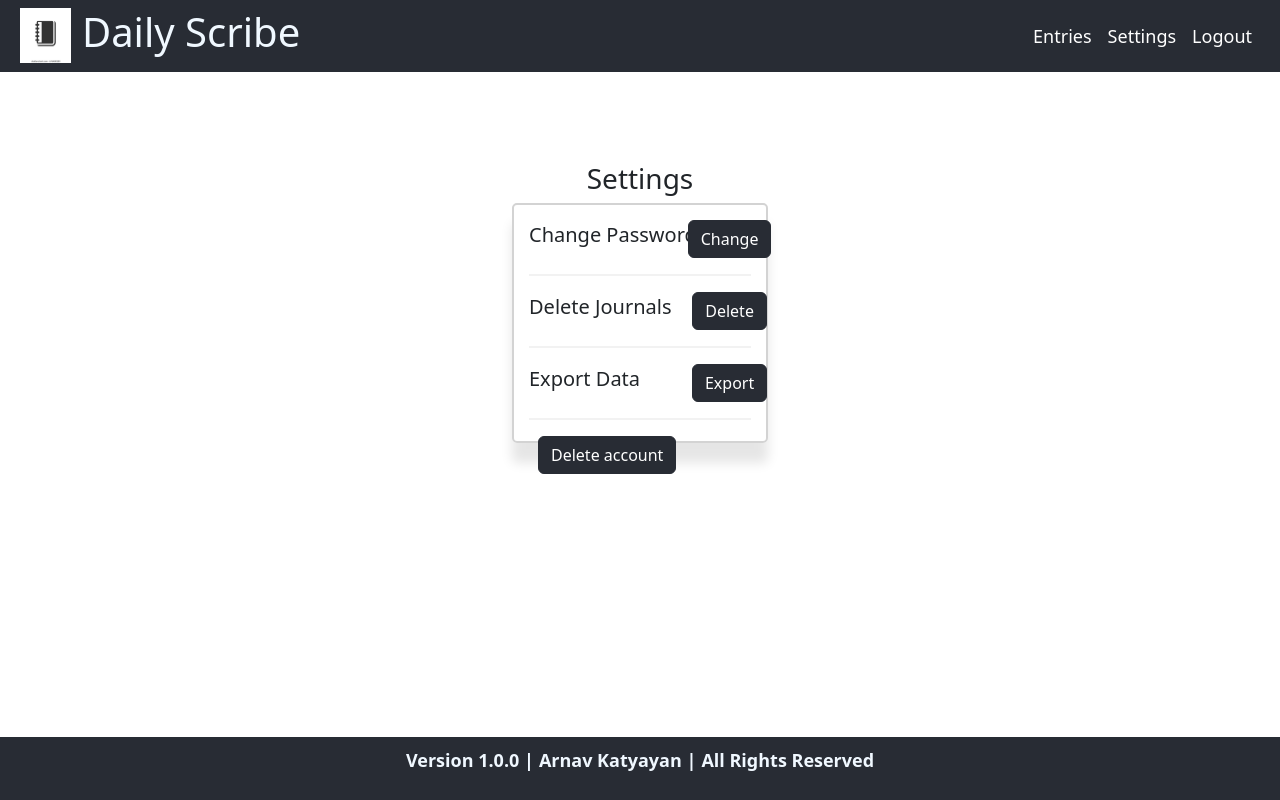
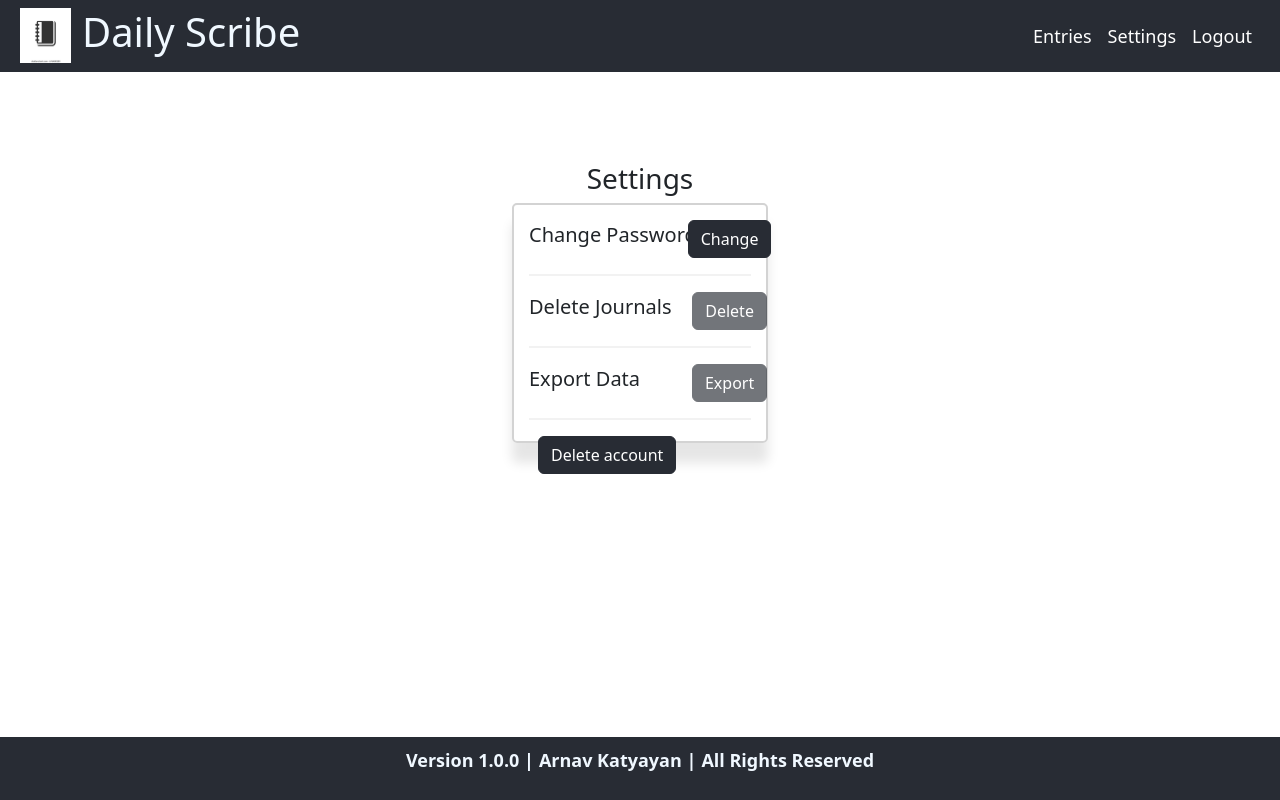
Before and after one commit to arnavkatyayan/DailyScribe, a React (Create React App) app in the folder DailyScribeNotesFE/dailyscribenotesfrontend/: page /settings in a window 1280 px wide. Built offline with nearby package versions, Linux system fonts and the light colour scheme; sample sign-in values are in the browser's storage.

Commit message:
Settings.js changes entries sessionstorage changes and css changes.

```diff
--- a/DailyScribeNotesFE/dailyscribenotesfrontend/src/App.css
+++ b/DailyScribeNotesFE/dailyscribenotesfrontend/src/App.css
@@ -297,10 +297,24 @@
 .btn.btn-primary {
   background-color: #282c34;
   border-color: #282c34;
+  color: #fff;
 }
 .btn.btn-primary:hover{
   background-color: #282c34;
   border-color: #282c34;
+  color: #fff;
+}
+.btn.btn.btn-primary:disabled {
+  background-color: #282c34;
+  border-color: #282c34;
+}
+.btn.btn-primary:active,
+.btn.btn-primary:focus,
+.btn.btn-primary:active:focus {
+  background-color: #1a1e23;
+  border-color: #1a1e23;
+  box-shadow: none;
+  color: #fff;
 }
 .del-acc {
   position: absolute;
--- a/DailyScribeNotesFE/dailyscribenotesfrontend/src/App.js
+++ b/DailyScribeNotesFE/dailyscribenotesfrontend/src/App.js
@@ -111,7 +111,7 @@ function App() {
             path="/settings"
             element={
               isLoggedIn ? (
-                <Settings />
+                <Settings userName={userName} entries={entries}/>
               ) : (
                 <Navigate to="/login" replace />
               )
--- a/DailyScribeNotesFE/dailyscribenotesfrontend/src/HomePage.js
+++ b/DailyScribeNotesFE/dailyscribenotesfrontend/src/HomePage.js
@@ -26,6 +26,7 @@ function HomePage(props) {
         try {
             const response = await axios.get("http://localhost:9090/dailyScribe-journal/getJournals", { params: { userName: props.userName } });
             props.setEntries(response.data);
+            sessionStorage.setItem("entries", JSON.stringify(response.data));
             if (response.data) {
                 prepareList(response.data);
 
--- a/DailyScribeNotesFE/dailyscribenotesfrontend/src/Settings.js
+++ b/DailyScribeNotesFE/dailyscribenotesfrontend/src/Settings.js
@@ -3,14 +3,98 @@ import ReactSwitch from "react-switch";
 import {useState, useEffect} from "react";
 import Swal from "sweetalert2";
 import { Button } from "react-bootstrap";
+import axios from "axios";
 
 function Settings(props) {
     const [isChangePasswordClicked, setIsChangePasswordClicked] = useState(false);
+    const [isJournalsPresent, setIsJournalsPresent] = useState(false);
+
     const settingsOptions = [
         { name: "Change Password", button: "Change" },
         { name: "Delete Journals", button: "Delete" },
         { name: "Export Data", button: "Export" }
     ];
+
+    const handleChanges = (operation) => {
+         switch(operation) {
+            case "Delete":
+            deleteJournals();
+            break;
+            // case "Change":
+            // changePassword();
+            // break;
+            // case "Export":
+            // exportJournals();
+            // break;
+            default:
+            console.log("No options");
+         }
+    };
+
+    const deleteJournalAPI = async () => {
+
+        try {
+            const response = await axios.delete("http://localhost:9090/dailyScribe-journal/deleteJournals", {params:{userName:props.userName}})
+            return response.data;
+        }
+    catch(error) {
+        console.log("Error deleting the journal",error);
+    }
+    }
+
+
+    const deleteJournals = () => {
+        Swal.fire({
+            title: 'Are you sure?',
+            text: "You won't be able to revert this!",
+            icon: 'warning',
+            showCancelButton: true,
+            confirmButtonColor: '#282c34',
+            cancelButtonColor: '#d33',
+            confirmButtonText: 'Yes, delete it!',
+            cancelButtonText: 'Cancel'
+        }).then((result) => {
+            if (result.isConfirmed) {
+                deleteJournalAPI();
+                Swal.fire({
+                    title: 'Deleted!',
+                    text: 'Your journal has been deleted.',
+                    icon: 'success',
+                    customClass: {
+                        confirmButton: 'my-confirm-button'
+                    }
+                });
+
+            }
+        });
+    };
+
+    const checkDisabled = (option) => {
+        console.log(props.entries.length);
+        if(option === "Change") {
+            return false;
+        }
+        else {
+            if(props.entries.length === 0) {
+                return true;
+            }
+        }
+        return false;
+    }
+
+    const getByTitle = (option) => {
+        if(option === "Change") {
+            return "Change Password";
+        }
+        else if(option === "Export" && props.entries.length>0) {
+            return "Export Journals";
+        }
+        else if(option === "Delete" && props.entries.length>0) {
+            return "Delete Journals";
+        }
+            return "No Journals available";
+
+    }
 
     return (
         <div className="settings-page">
@@ -20,7 +104,7 @@ function Settings(props) {
             <>
             <div className="settings-options">
                 <h5 className="setting-name">{setting.name}</h5>
-                <Button className="setting-button">{setting.button}</Button>
+                <Button title={getByTitle(setting.button)} disabled={checkDisabled(setting.button)} className="setting-button" onClick={()=>handleChanges(setting.button)}>{setting.button}</Button>
 
                 </div>
             <hr style={{ border: '1px solid #ccc' }} />
```
